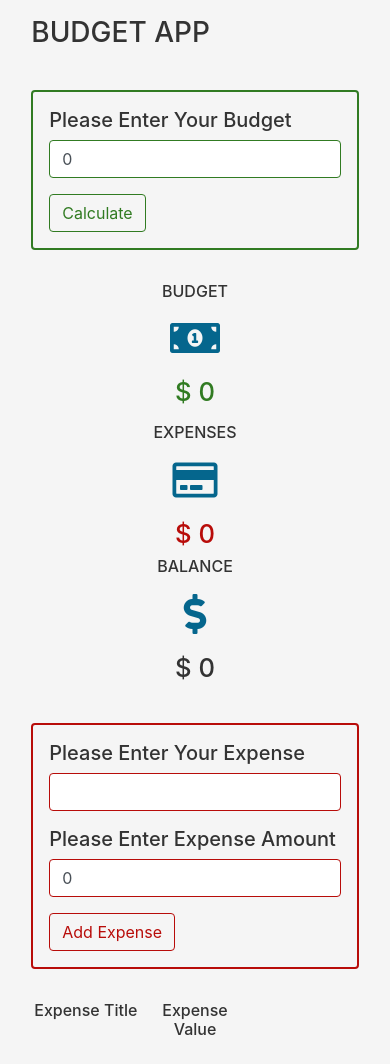
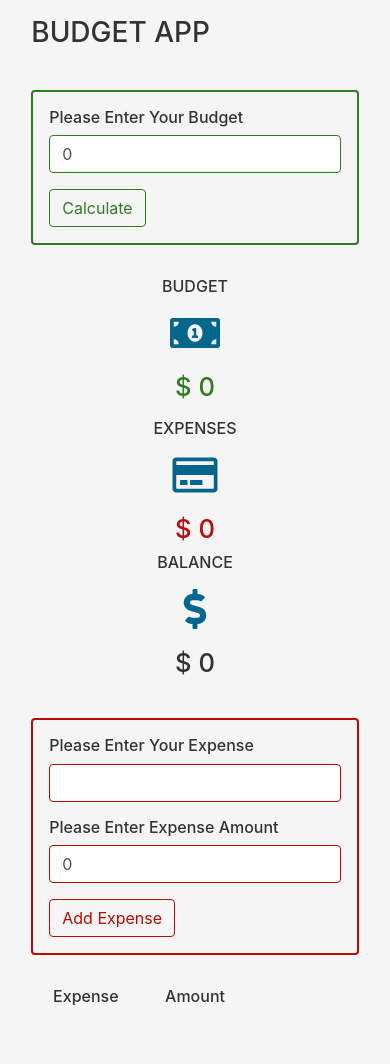
Before and after one commit to chiddy50/budgetApp, a Vue app: page / in a window 390 px wide. After the commit the page ends 1030 px from the top, so only its background shows below. Built offline with nearby package versions, Linux system fonts and the light colour scheme; what vue-uuid would draw is missing.

Commit message:
Initial commit for budget app

```diff
--- a/src/assets/app.scss
+++ b/src/assets/app.scss
@@ -128,9 +128,15 @@
     // #expense-amount,
     // #balance span,
     // #balance-amount,
+    .form__label,
     h5.list-item
     {
       font-size: 1rem;
+    }
+
+    .expense-title,
+    h5.expense-amount {
+      font-size: 0.7rem;
     }
   }
 
--- a/src/components/BudgetForm.vue
+++ b/src/components/BudgetForm.vue
@@ -4,7 +4,7 @@
         <div class="budget-feedback alert alert-danger text-capitalize">budget feedback</div>
         <!-- budget form -->
         <form @submit.prevent="submitBudget" class=" budget-form">
-            <h5 class="text-capitalize">please enter your budget</h5>
+            <h5 class="text-capitalize form__label">please enter your budget</h5>
             <div class="form-group">
                 <input type="number" class="form-control budget-input" @keyup="submitBudget" v-model="budget" id="budget-input">
             </div>
--- a/src/components/ExpenseForm.vue
+++ b/src/components/ExpenseForm.vue
@@ -4,11 +4,11 @@
         <div class="expense-feedback alert alert-danger text-capitalize">expense feedback</div>
         <!-- expense form -->
         <form @submit.prevent="submitExpense" class=" expense-form">
-            <h5 class="text-capitalize">please enter your expense</h5>
+            <h5 class="text-capitalize form__label">please enter your expense</h5>
             <div class="form-group">
                 <input type="text" class="form-control expense-input" v-model="name">
             </div>
-            <h5 class="text-capitalize">please enter expense amount</h5>
+            <h5 class="text-capitalize form__label">please enter expense amount</h5>
             <div class="form-group">
                 <input type="number" class="form-control expense-input" v-model="amount">
             </div>
@@ -19,6 +19,8 @@
 </template>
 
 <script>
+import Swal from 'sweetalert2'
+
 export default {
     name: 'expenseForm',
     data(){
@@ -37,6 +39,14 @@ export default {
     },
     methods: {
         submitExpense(){
+            if (this.name === "" || this.amount === "") {
+                Swal.fire(
+                    'Sorry!',
+                    'Fill all fields.',
+                    'error'
+                )
+                return
+            }
             let self = this
             this.$store.commit('SET_EXPENSE', this.$uuid.v1())
             self.name = ""
--- a/src/components/ExpenseList.vue
+++ b/src/components/ExpenseList.vue
@@ -2,8 +2,8 @@
     <!-- expense list -->
     <div class="expense-list" id="expense-list">
         <div class="expense-list__info d-flex justify-content-between text-capitalize">
-            <h5 class="list-item">expense title</h5>
-            <h5 class="list-item">expense value</h5>
+            <h5 class="list-item">expense</h5>
+            <h5 class="list-item">amount</h5>
             <h5 class="list-item"></h5>
         </div>
 
--- a/src/store/index.js
+++ b/src/store/index.js
@@ -78,6 +78,9 @@ export default new Vuex.Store({
             'Your item has been deleted.',
             'success'
           )
+          localStorage.setItem('itemList', JSON.stringify(state.itemList))
+          this.commit("SET_EXPENSES");
+          this.commit("SET_BALANCE");
         }
       })
     }
```
